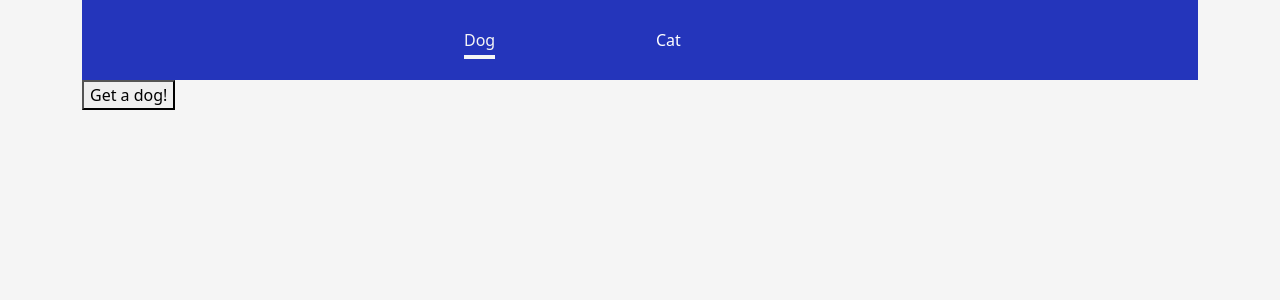
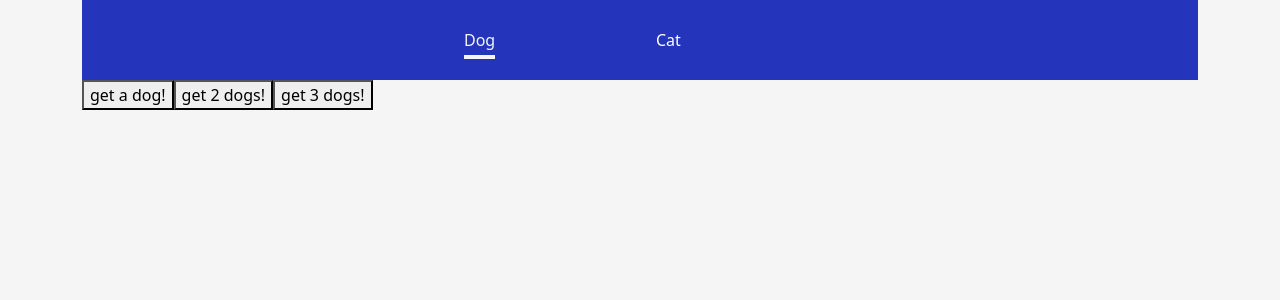
Before and after one commit to Allankyaw/Project-2, a React (Vite) app: page /DogImages in a window 1280 px wide. Shown: the top 300 px of the page. Built offline with nearby package versions, Linux system fonts and the light colour scheme.

Commit message:
Managed to get mutiple cats and dog option. However Cat Api is broken and only allow 1 or 10

```diff
--- a/src/App.jsx
+++ b/src/App.jsx
@@ -10,8 +10,8 @@ function App() {
   const [dogImages, setDogImages] = useState([]);
   const [catImages, setCatImages] = useState([]);
 
-  const handleDogClick = async () => {
-    const res = await fetch("https://dog.ceo/api/breeds/image/random/1");
+  const handleDogClick = async (limit) => {
+    const res = await fetch(`https://dog.ceo/api/breeds/image/random/${limit}`);
     if (res.status === 200) {
       const dogData = await res.json();
       setDogImages(dogData.message.map((element) => element));
@@ -20,9 +20,9 @@ function App() {
     }
   };
 
-  const handleCatClick = async () => {
+  const handleCatClick = async (limit) => {
     const res = await fetch(
-      "https://api.thecatapi.com/v1/images/search?limit=1"
+      `https://api.thecatapi.com/v1/images/search?limit=${limit}`
     );
     if (res.status === 200) {
       const catData = await res.json();
--- a/src/Components/CatImages.jsx
+++ b/src/Components/CatImages.jsx
@@ -2,10 +2,16 @@ import React from "react";
 import Button from "./Button";
 
 const CatImages = (props) => {
-  const catButton = "Get a cat!";
+  const handleClick = (limit) => () => {
+    props.handleClick(limit);
+  };
+
   return (
     <>
-      <Button handleClick={props.handleClick} buttonName={catButton} />
+      <Button handleClick={handleClick(1)} buttonName="get a cat!" />
+      {/* <Button handleClick={handleClick(2)} buttonName="get 3 cat!" /> */}
+      {/* api only allows return of 1 or 10 */}
+      <Button handleClick={handleClick(10)} buttonName="get 10 cat!" />
 
       {props.catImages.map((url, index) => (
         <div key={index} className="cat">
--- a/src/Components/DogImages.jsx
+++ b/src/Components/DogImages.jsx
@@ -2,10 +2,15 @@ import React from "react";
 import Button from "./Button";
 
 const DogImages = (props) => {
-  const dogButton = "Get a dog!";
+  const handleClick = (limit) => () => {
+    props.handleClick(limit);
+  };
+
   return (
     <>
-      <Button handleClick={props.handleClick} buttonName={dogButton} />
+      <Button handleClick={handleClick(1)} buttonName="get a dog!" />
+      <Button handleClick={handleClick(2)} buttonName="get 2 dogs!" />
+      <Button handleClick={handleClick(3)} buttonName="get 3 dogs!" />
 
       {props.dogImages?.map((url, index) => (
         <div key={index} className="dog">
```
